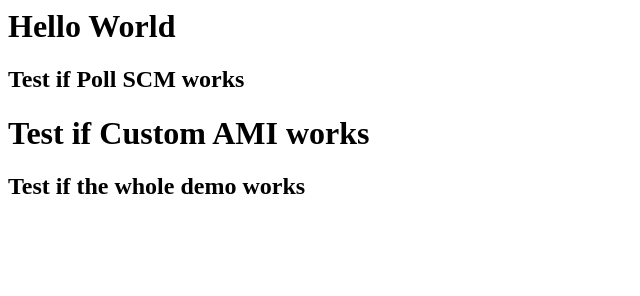
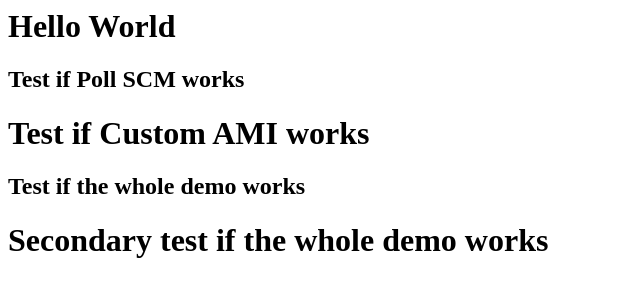
Before and after one commit to stoyandg/devopsacademy, a plain HTML site: page index.html in a window 1280 px wide. Shown: the whole page, without its empty margins (0-640 px from the left). Drawn offline with Linux system fonts and the light colour scheme.

Commit message:
Update index.html

```diff
--- a/index.html
+++ b/index.html
@@ -5,3 +5,5 @@
 <h1> Test if Custom AMI works </h1>
 
 <h2> Test if the whole demo works </h2>
+
+<h1> Secondary test if the whole demo works </h1>
```
